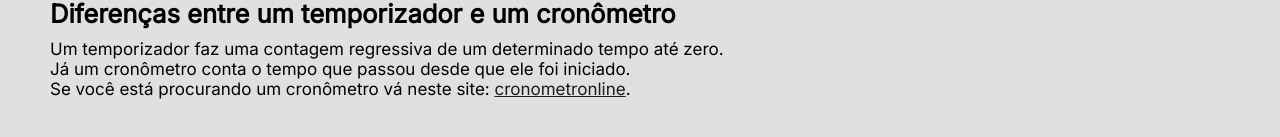
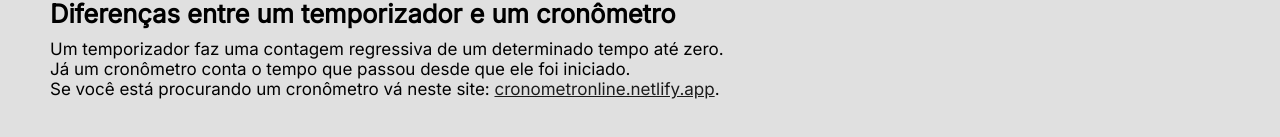
Before and after one commit to SergioJunior13/Temporizador, a plain HTML site: page index.html in a window 1280 px wide. Shown: the part 1365-1502 px from the top of the page. Drawn offline with Linux system fonts and the light colour scheme.

Commit message:
Update index.html

```diff
--- a/index.html
+++ b/index.html
@@ -86,7 +86,7 @@
             <p>Um temporizador faz uma contagem regressiva de um determinado tempo até zero.</p>
             <p>Já um cronômetro conta o tempo que passou desde que ele foi iniciado.<br>Se você está procurando um
                 cronômetro vá neste site: <a href="https://cronometronline.netlify.app"
-                    target="_blank">cronometronline</a>.</p>
+                    target="_blank">cronometronline.netlify.app</a>.</p>
         </section>
     </div>
     <script src="script.js"></script>
```
